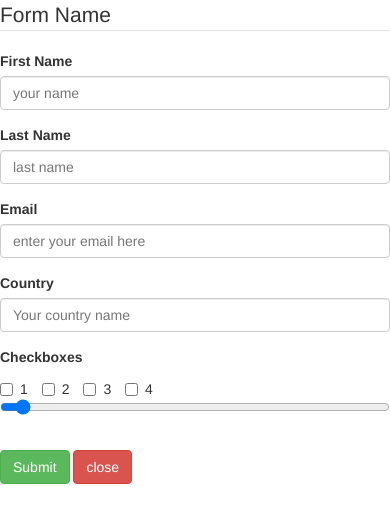
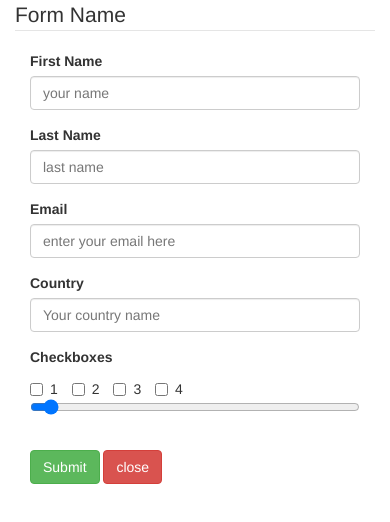
Before and after one commit to Dhamu28/form, a plain HTML site: page index.html in a window 390 px wide. Drawn offline with Linux system fonts and the light colour scheme.

Commit message:
Update index.html
add responsive classes

```diff
--- a/index.html
+++ b/index.html
@@ -6,6 +6,7 @@
 <link href="css/bootstrap.min.css" rel="stylesheet" media="screen">
 </head>
 <body>
+   <div class="col-sm-12 col-md-12">
    <form class="form-horizontal">
 <fieldset>
 
@@ -13,6 +14,7 @@
 <legend>Form Name</legend>
 
 <!-- Text input-->
+<div class="col-sm-6 col-md-6 col-sm-offset-3 col-md-offset-3">
 <div class="form-group">
   <label class="col-md-4 control-label" for="name">First Name</label>
   <div class="col-md-5">
@@ -80,8 +82,8 @@
     <button id="close" name="close" class="btn btn-danger">close</button>
   </div>
 </div>
-
+</div>
 </fieldset>
 </form>
-
+</div>
 </body></html>
```
